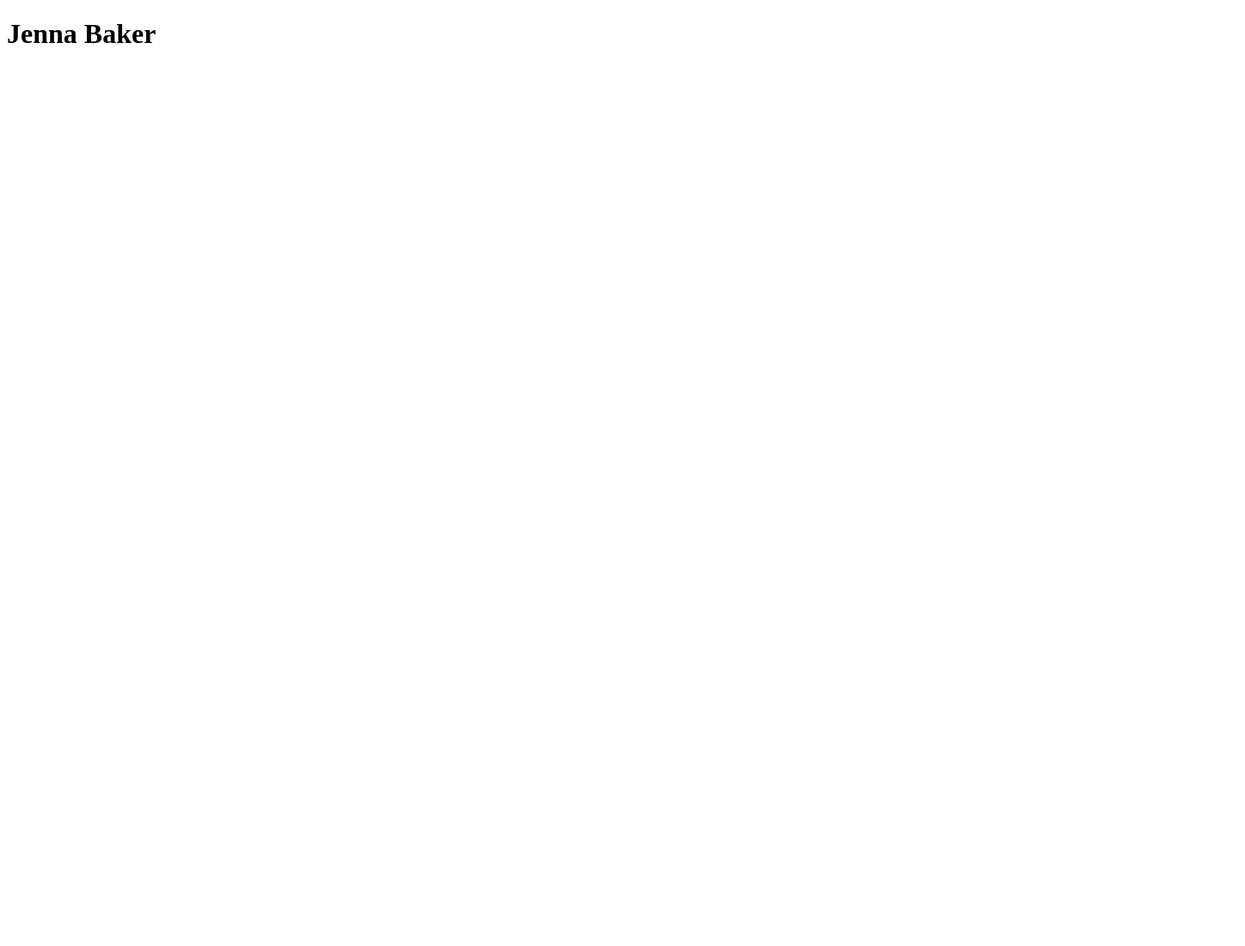
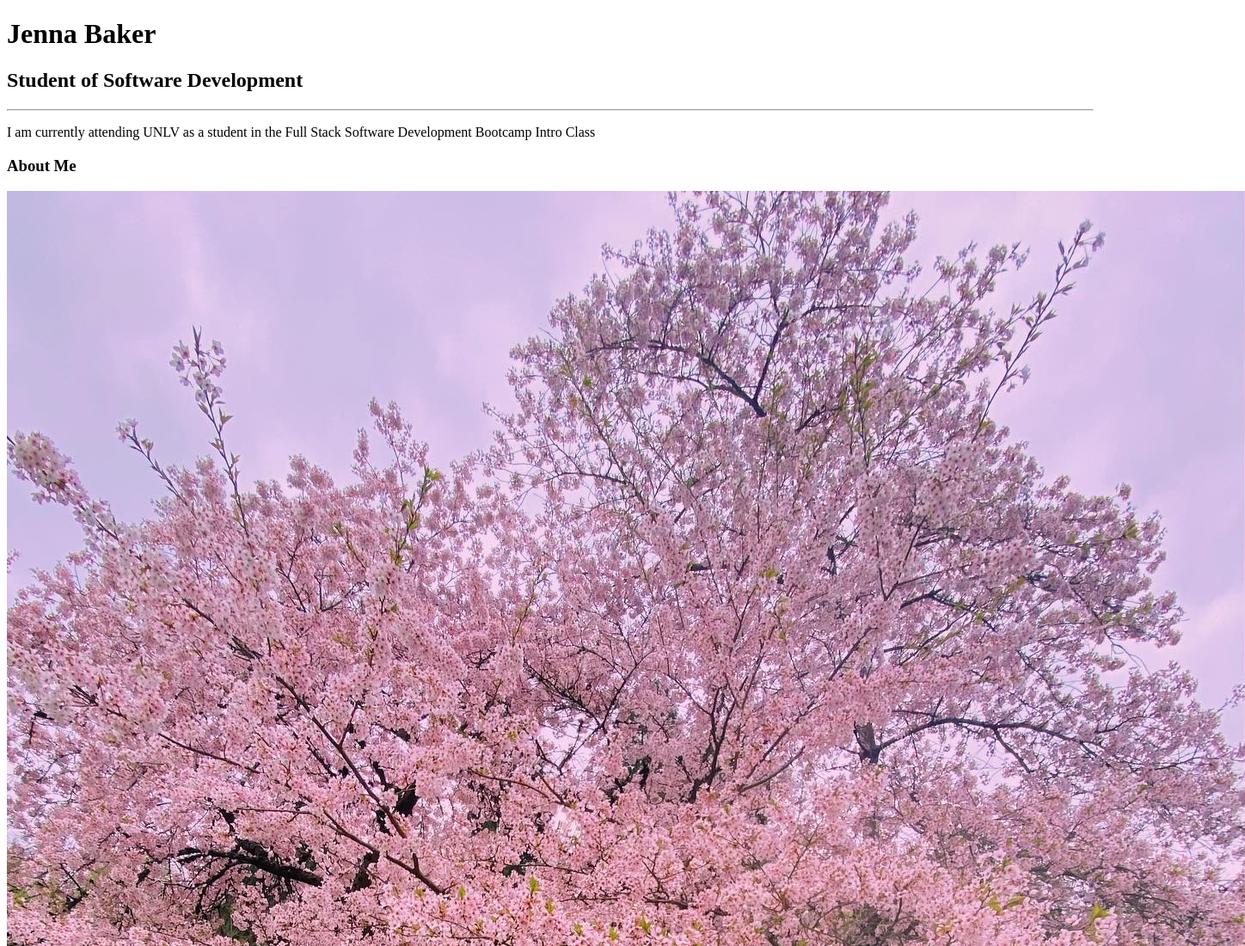
Before and after one commit to jennaration2012/my_portfolio_unlv, a plain HTML site: page index.html in a window 1280 px wide. Shown: the top 1100 px of the page at 86% size, 1448 px wide, since content can reach past the window. Before the commit the page ends 800 px from the top, so only its background shows below. Drawn offline with Linux system fonts and the light colour scheme.

Commit message:
Added text, image, and style sheet

```diff
--- a/index.html
+++ b/index.html
@@ -5,9 +5,15 @@
     <meta http-equiv="X-UA-Compatible" content="IE=edge">
     <meta name="viewport" content="width=device-width, initial-scale=1.0">
     <title>Jenna's Portfolio</title>
+    <link rel="stylesheet" href="./Assets/style.css">
 </head>
 <body>
         <h1>Jenna Baker</h1>
+        <h2> Student of Software Development</h2>
+        <hr>
+        <p> I am currently attending UNLV as a student in the Full Stack Software Development Bootcamp Intro Class</p>
+        <h3> About Me</h3>
+         <img alt="Image of Me" src="./Assets/Images/277534020_1835188140014035_5587648123099571936_n (1).jpg">
 
 </body>
 </html>
```
Also changed, not shown: Assets/Images/277534020_1835188140014035_5587648123099571936_n (1).jpg (added), Assets/style.css (added).
